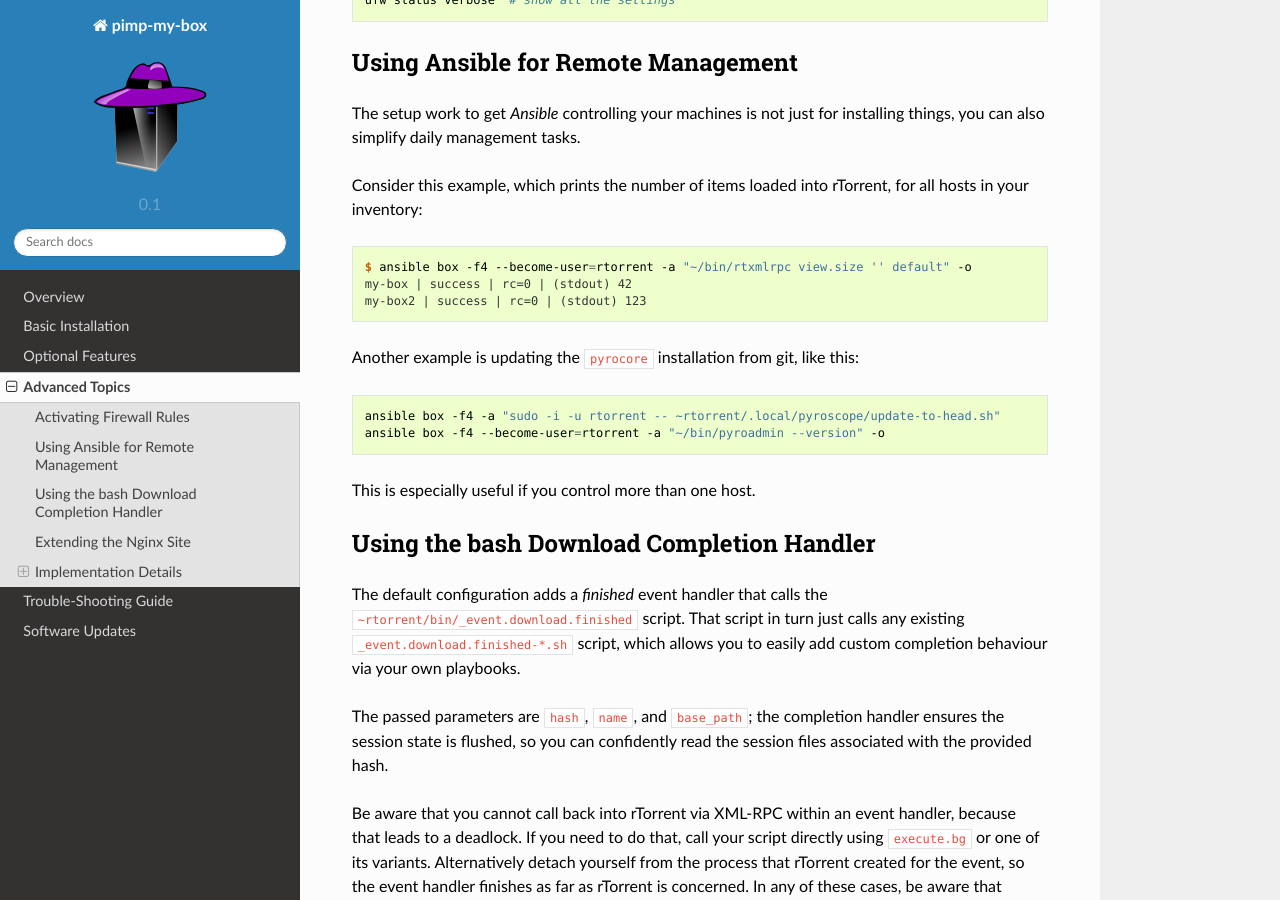
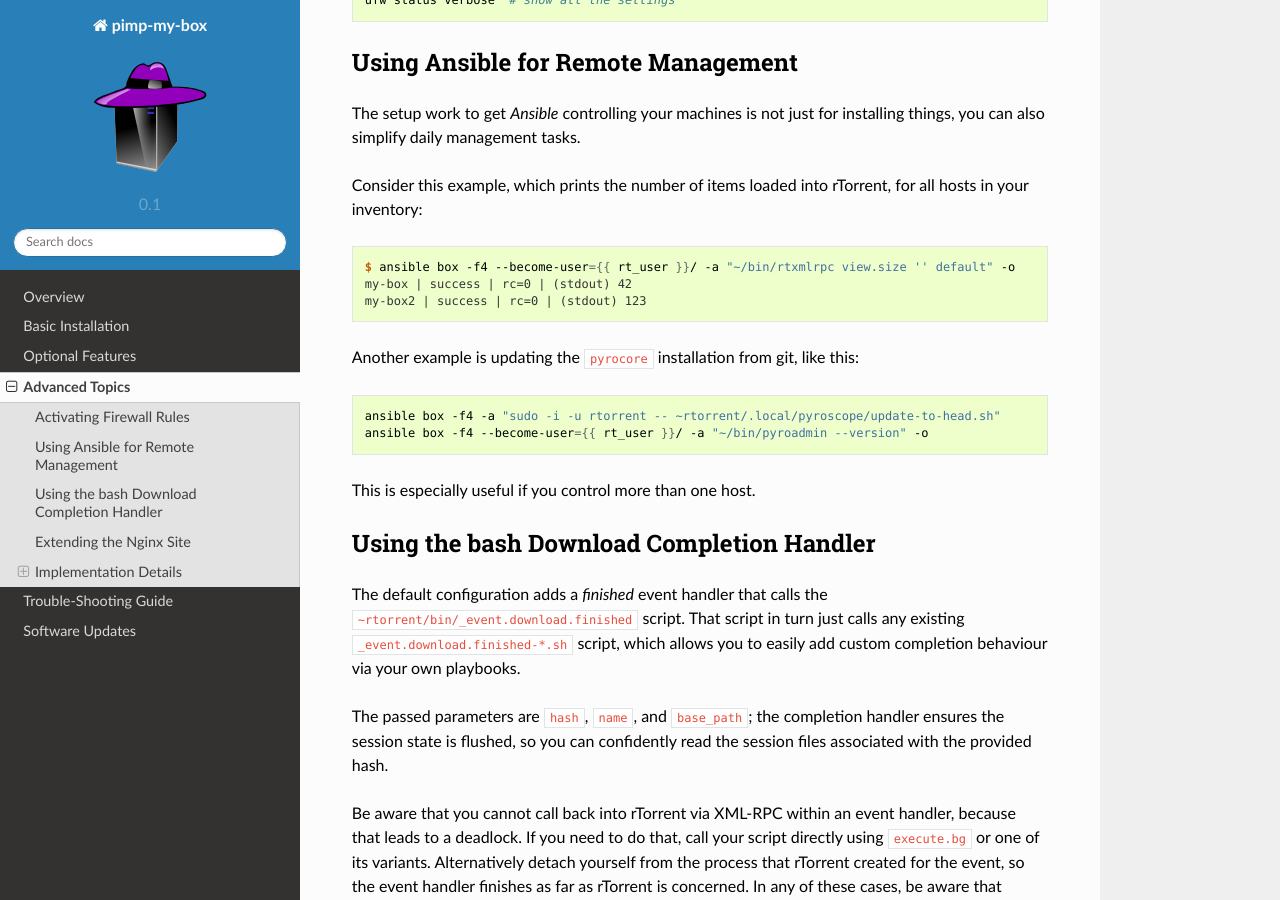
Before and after one commit to pyroscope/pimp-my-box, a Sphinx documentation site: the page built from docs/advanced.rst, in a window 1280 px wide and 900 px high, scrolled down 687 px. Built offline with Sphinx 7.4.7 and the Read the Docs theme 2.0.0, drawn with Linux system fonts in a browser that asks for light colours.

Commit message:
modified:   docs/advanced.rst 	modified:   roles/flexget/tasks/main.yml

```diff
--- a/docs/advanced.rst
+++ b/docs/advanced.rst
@@ -46,7 +46,7 @@
 
 .. code-block:: console
 
-    $ ansible box -f4 --become-user=rtorrent -a "~/bin/rtxmlrpc view.size '' default" -o
+    $ ansible box -f4 --become-user={{ rt_user }}/ -a "~/bin/rtxmlrpc view.size '' default" -o
     my-box | success | rc=0 | (stdout) 42
     my-box2 | success | rc=0 | (stdout) 123
 
@@ -56,7 +56,7 @@
 .. code-block:: shell
 
     ansible box -f4 -a "sudo -i -u rtorrent -- ~rtorrent/.local/pyroscope/update-to-head.sh"
-    ansible box -f4 --become-user=rtorrent -a "~/bin/pyroadmin --version" -o
+    ansible box -f4 --become-user={{ rt_user }}/ -a "~/bin/pyroadmin --version" -o
 
 This is especially useful if you control more than one host.
 
```
Also changed, not shown: 1 other file.
